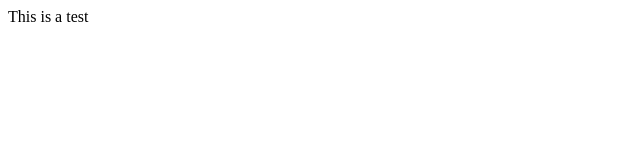
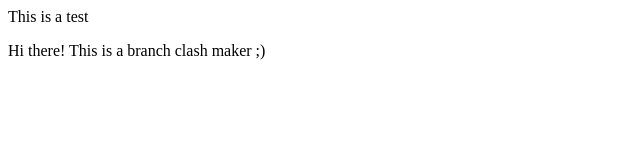
Before and after one commit to falahw/learn_java, a plain HTML site: page index.html in a window 1280 px wide. Shown: the whole page, without its empty margins (0-640 px from the left). Drawn offline with Linux system fonts and the light colour scheme.

Commit message:
late update

```diff
--- a/index.html
+++ b/index.html
@@ -8,5 +8,6 @@
 </head>
 <body>
    <div>This is a test</div>
+   <p>Hi there! This is a branch clash maker ;)</p>
 </body>
 </html>
```
Also changed, not shown: git-command.txt.
